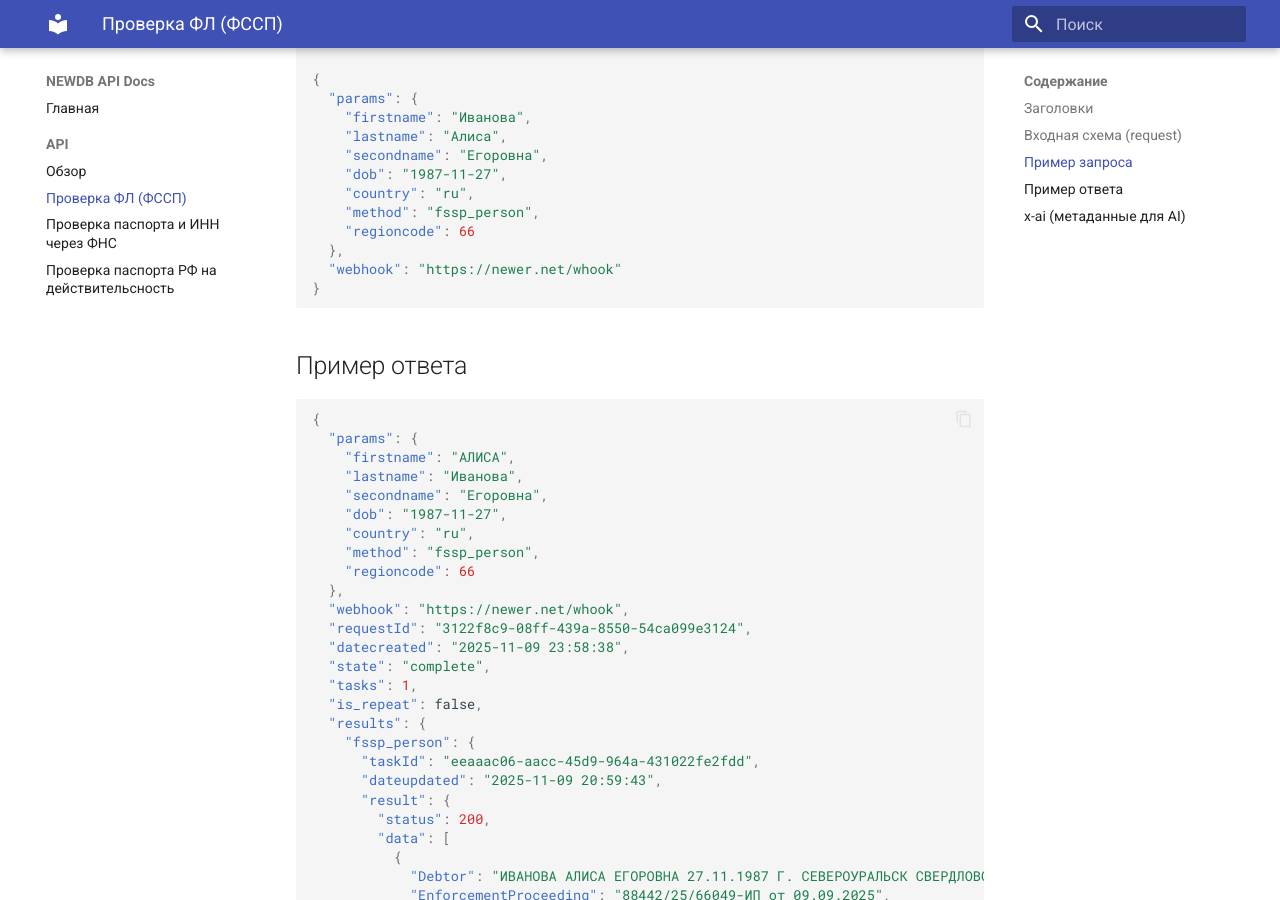
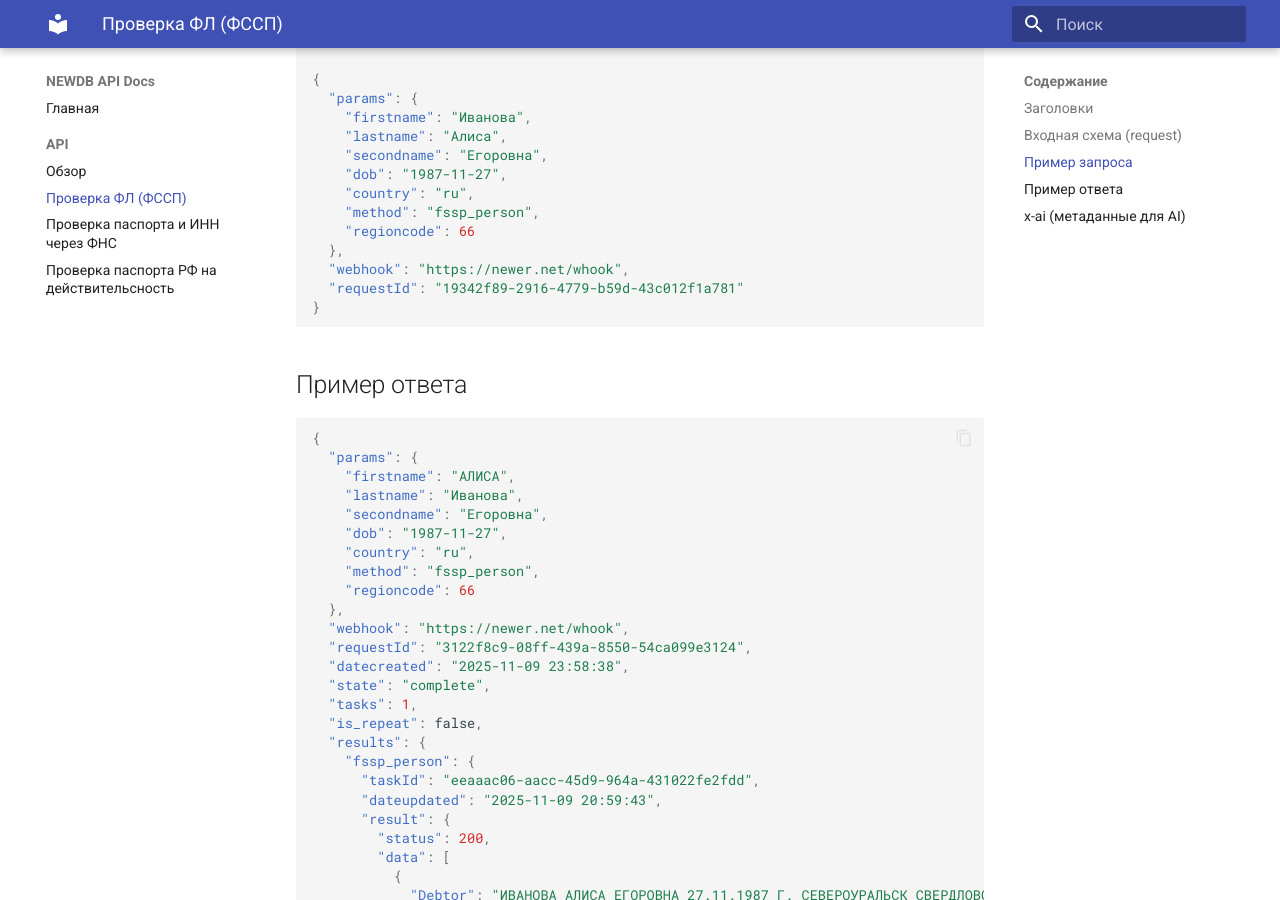
Before and after one commit to avpm05/newdb_docs, an MkDocs documentation site: the page built from docs/api/01-fssp_person.md, in a window 1280 px wide and 900 px high, scrolled down 909 px. Built offline with MkDocs 1.6.1 and Material for MkDocs 9.7.7, drawn with Linux system fonts in a browser that asks for light colours.

Commit message:
fix docs

````diff
--- a/docs/api/01-fssp_person.md
+++ b/docs/api/01-fssp_person.md
@@ -44,7 +44,8 @@ X-API-KEY: YOUR_TOKEN
     "method": "fssp_person",
     "regioncode": 66
   },
-  "webhook": "https://newer.net/whook"
+  "webhook": "https://newer.net/whook",
+  "requestId": "19342f89-2916-4779-b59d-43c012f1a781"
 }
 ```
 
````
